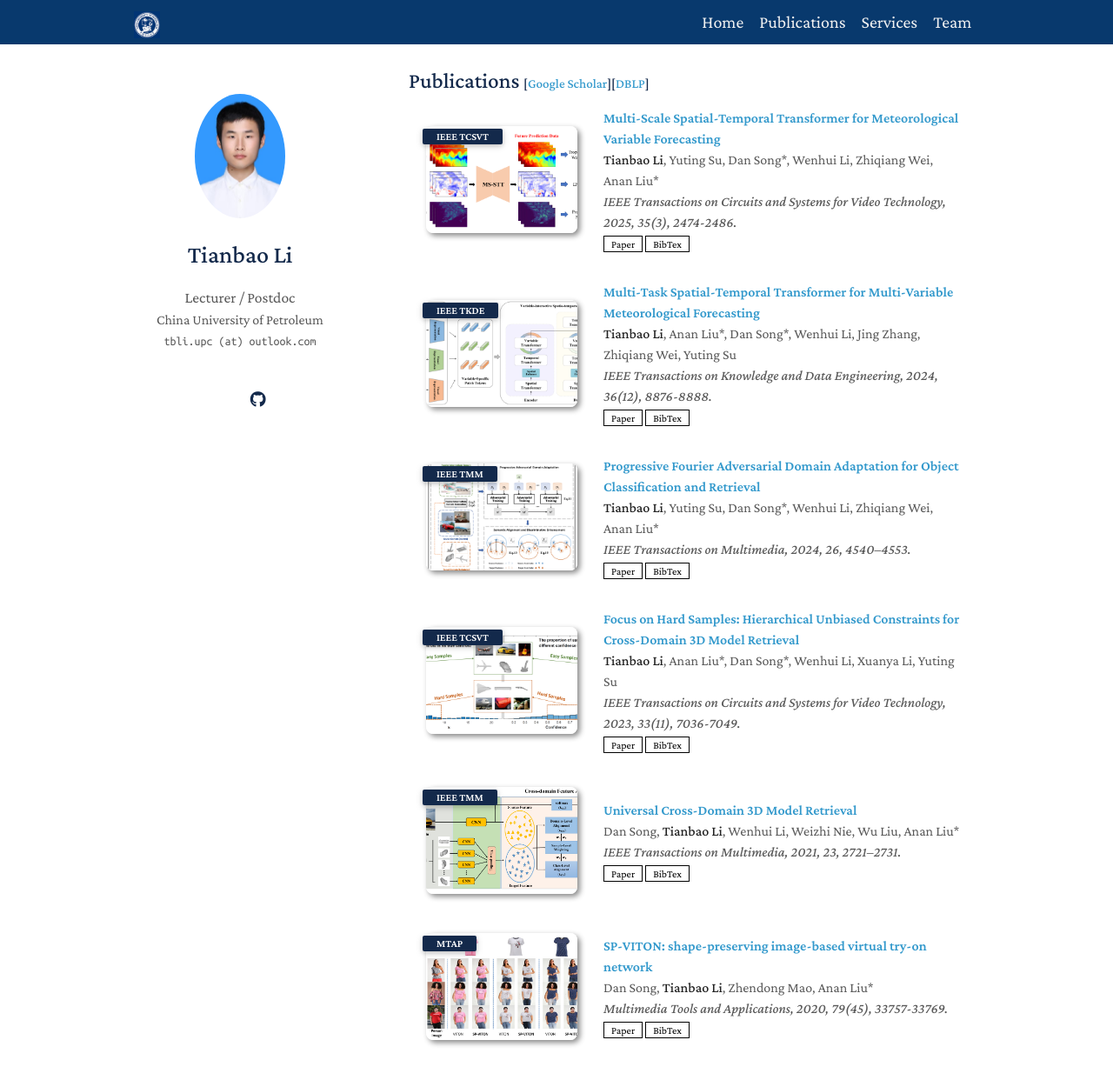
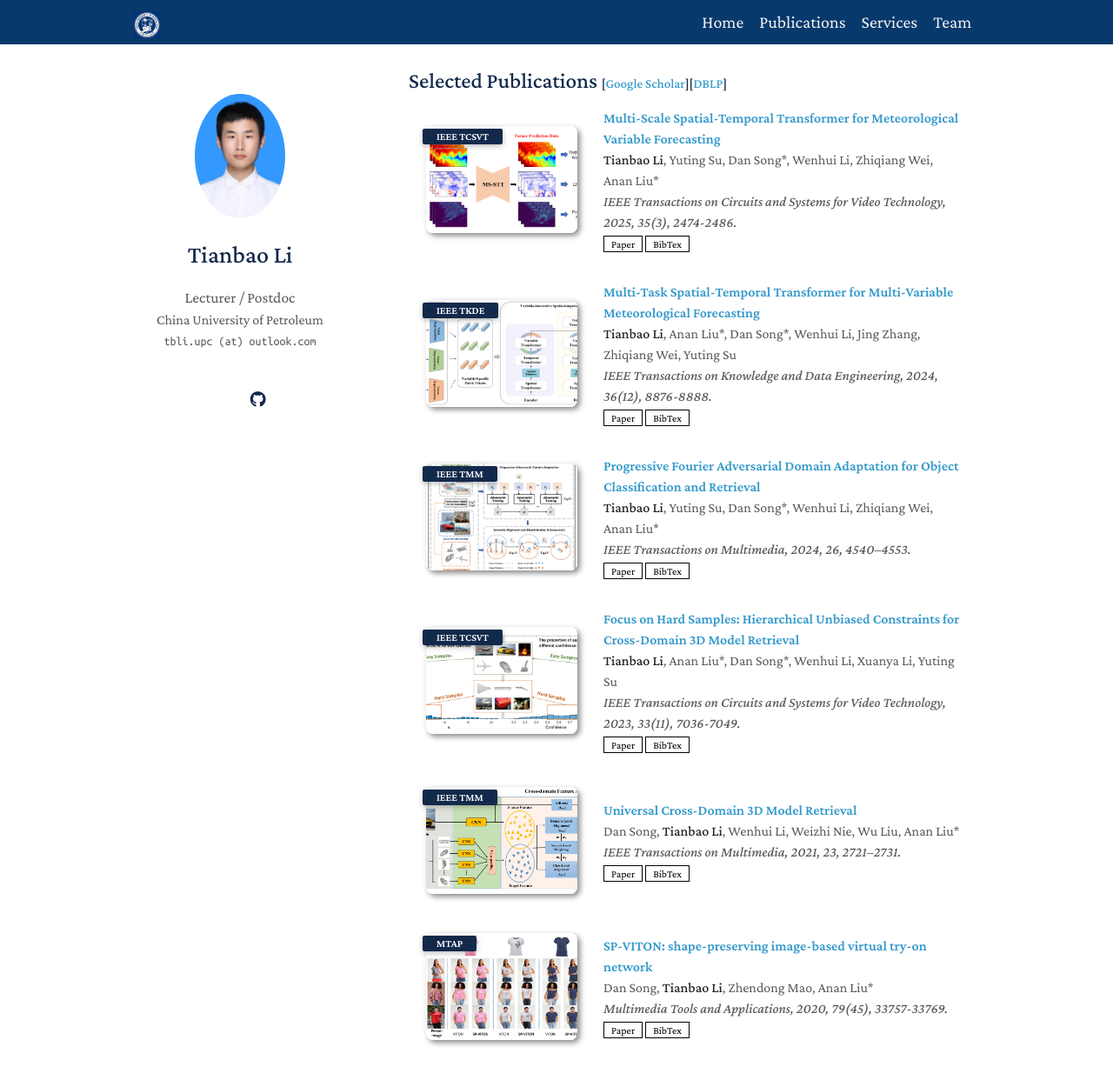
Before and after one commit to tianbao-li/tianbao-li.github.io, a Jekyll site: the page built from publications.md, in a window 1280 px wide and 1354 px high. Shown: the top 1242 px of the window at 87% size. Built offline with Jekyll 4.4.1, drawn with Linux system fonts in a browser that asks for light colours; a style sheet for code colours, icons or effects is not loaded.

Commit message:
Update publications.md

```diff
--- a/_includes/publications.md
+++ b/_includes/publications.md
@@ -1,6 +1,6 @@
 <h1 id="publications"></h1>
 
-<h2 style="margin: 60px 0px -15px;">Publications <temp style="font-size:15px;">[</temp><a href="https://scholar.google.com/citations?user=2urNTlMAAAAJ" target="_blank" style="font-size:15px;">Google Scholar</a><temp style="font-size:15px;">]</temp><temp style="font-size:15px;">[</temp><a href="https://dblp.org/pid/307/6353.html" target="_blank" style="font-size:15px;">DBLP</a><temp style="font-size:15px;">]</temp></h2>
+<h2 style="margin: 60px 0px -15px;">Selected Publications <temp style="font-size:15px;">[</temp><a href="https://scholar.google.com/citations?user=2urNTlMAAAAJ" target="_blank" style="font-size:15px;">Google Scholar</a><temp style="font-size:15px;">]</temp><temp style="font-size:15px;">[</temp><a href="https://dblp.org/pid/307/6353.html" target="_blank" style="font-size:15px;">DBLP</a><temp style="font-size:15px;">]</temp></h2>
 
 
 <div class="publications">
```
